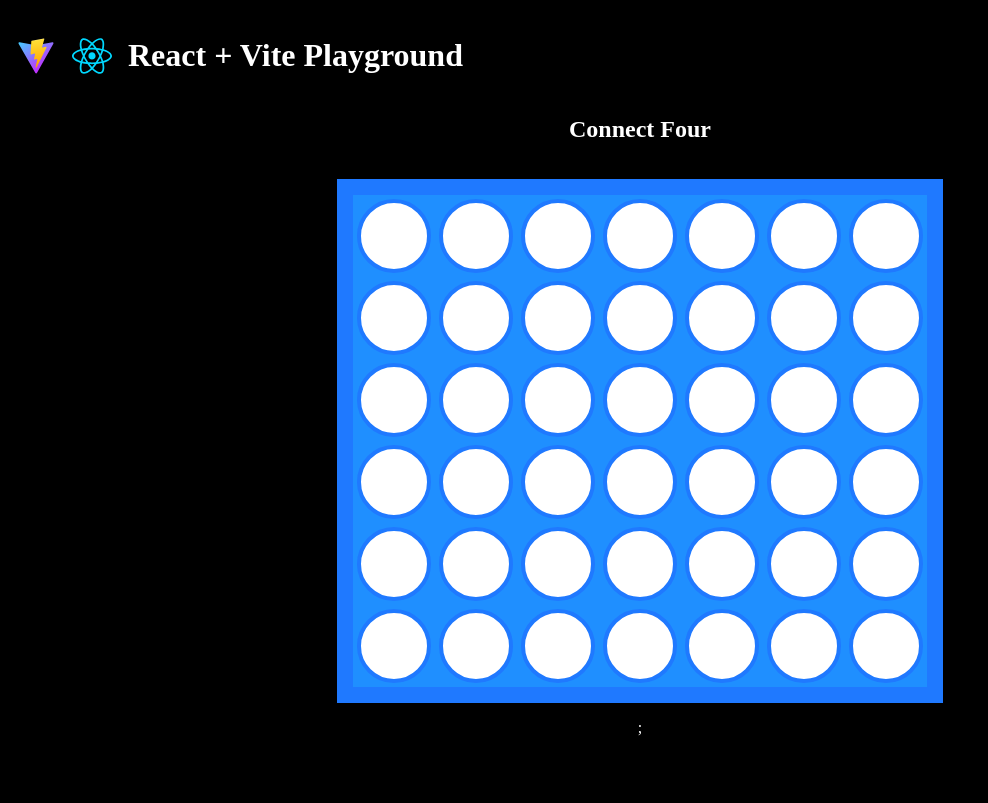
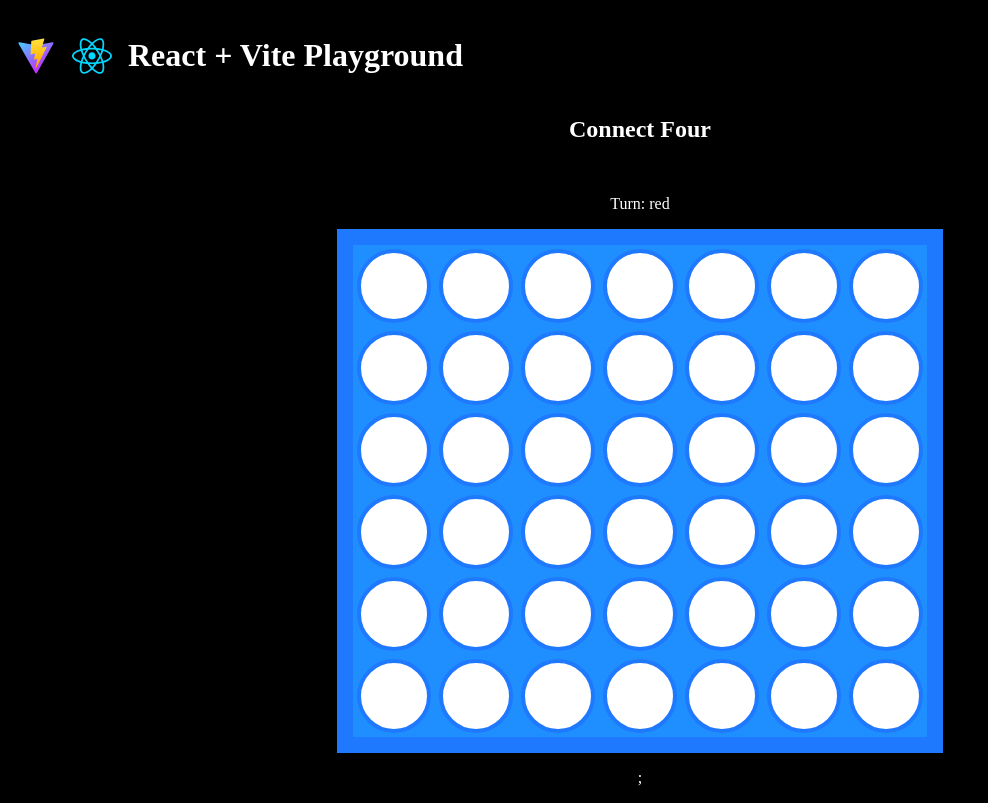
Before and after one commit to rookie2675/vite-react-demo, a React (Vite) app: page /connect-four in a window 1280 px wide. Shown: the whole page, without its empty margins (0-988 px from the left). Built offline with nearby package versions, Linux system fonts and the light colour scheme.

Commit message:
Implemented turns in the connect-four game

```diff
--- a/src/features/games/connect-four/ConnectFourBoard.tsx
+++ b/src/features/games/connect-four/ConnectFourBoard.tsx
@@ -1,12 +1,14 @@
+import { useEffect, useState } from "react";
 import styles from "./ConnectFourBoard.module.css";
 import ConnectFourBoardCell from "./ConnectFourBoardCell";
+import chip from "@/assets/chip.svg";
 
 export type Token = "red" | "yellow" | null;
 
 const rows = 6;
 const columns = 7;
 
-function createGrid(currentToken: Token): React.JSX.Element[][] {
+function createGrid(currentToken: Token, changeTurn: () => void): React.JSX.Element[][] {
     const array: React.JSX.Element[][] = [];
 
     for (let rowIndex = 0; rowIndex < rows; rowIndex++) {
@@ -14,7 +16,7 @@ function createGrid(currentToken: Token): React.JSX.Element[][] {
 
         for (let columnIndex = 0; columnIndex < columns; columnIndex++) {
             const key = `${rowIndex.toString()}${columnIndex.toString()}`;
-            row.push(<ConnectFourBoardCell key={key} token={currentToken} />);
+            row.push(<ConnectFourBoardCell key={key} token={currentToken} changeTurn={changeTurn} />);
         }
 
         array.push(row);
@@ -24,9 +26,22 @@ function createGrid(currentToken: Token): React.JSX.Element[][] {
 }
 
 export default function ConnectFourBoard(): React.JSX.Element {
-    const grid = createGrid(null);
+    const [turn, setTurn] = useState<Token>(null);
+
+    function changeTurn(): void {
+        setTurn(turn === "red" ? "yellow" : "red");
+    }
+
+    const grid = createGrid(null, changeTurn);
+
+    useEffect(() => {
+        setTurn("red");
+    }, []);
 
     return (
+        <>
+            <div>Turn: {turn}</div>
+
             <table className={styles.table}>
                 <tbody className={styles.tbody}>
                     {grid.map((row, rowIndex) => (
@@ -34,5 +49,6 @@ export default function ConnectFourBoard(): React.JSX.Element {
                     ))}
                 </tbody>
             </table>
+        </>
     );
 }
--- a/src/features/games/connect-four/ConnectFourBoardCell.tsx
+++ b/src/features/games/connect-four/ConnectFourBoardCell.tsx
@@ -3,6 +3,7 @@ import { Token } from "./ConnectFourBoard";
 
 interface Props {
     readonly token: Token;
+    readonly changeTurn: () => void;
 }
 
 export default function ConnectFourBoardCell(props: Props): React.JSX.Element {
@@ -16,5 +17,5 @@ export default function ConnectFourBoardCell(props: Props): React.JSX.Element {
         style = styles.whiteCell;
     }
 
-    return <td className={style}></td>;
+    return <td className={style} onClick={props.changeTurn}></td>;
 }
```
Lines whose indentation alone changed are shown as unchanged.
